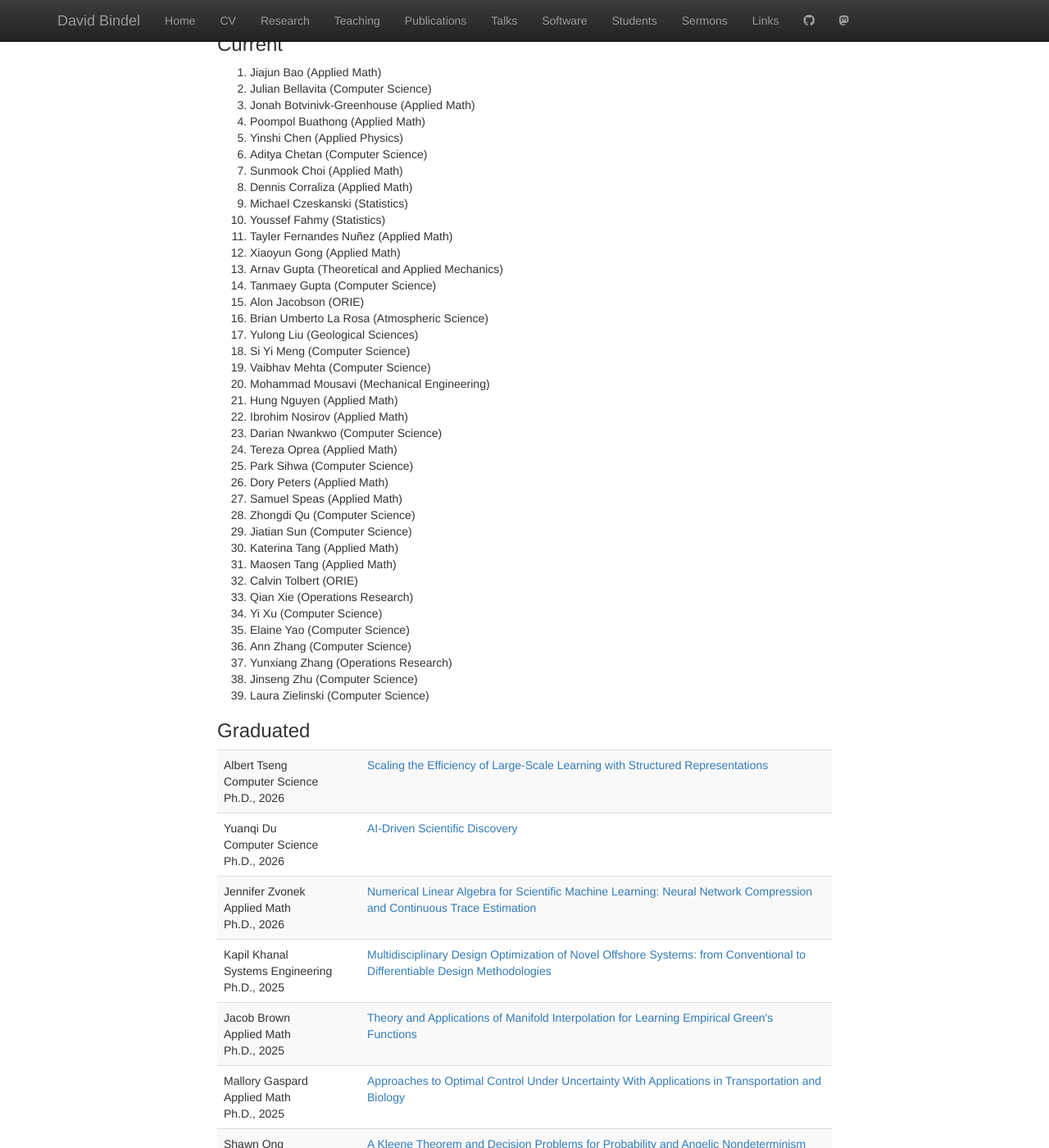
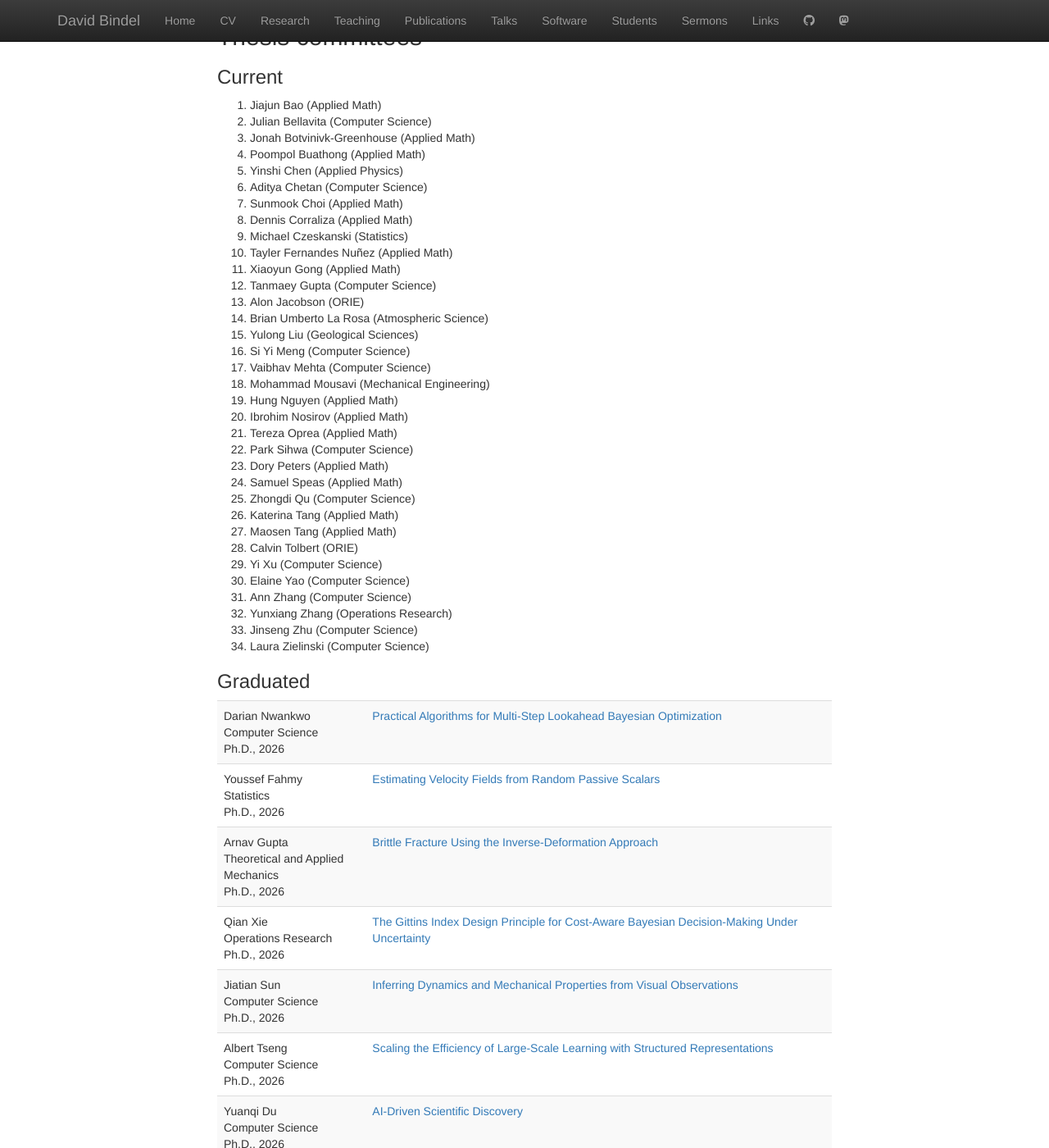
Before and after one commit to dbindel/cornell_web, a Jekyll site: the page built from students.html, in a window 1280 px wide and 1400 px high, scrolled down 6944 px. Shown: the whole window at 82% size. Built offline with Jekyll 4.4.1, drawn with Linux system fonts in a browser that asks for light colours; nearby versions of some CDN libraries; some of the changed text lies outside the part shown.

Commit message:
Updates: students, committees, talks.

```diff
--- a/_data/students.yml
+++ b/_data/students.yml
@@ -46,14 +46,6 @@
     current: true
     topic: Formal verification of numerical methods
   -
-    first: Darian
-    last: Nwankwo
-    field: Computer Science
-    where: cornell
-    current: true
-    topic: Transformed kernel methods for prediction and optimization
-    url: http://www.cs.cornell.edu/~don/
-  -
     degree: phd
     last: Park
     first: Sihwa
@@ -70,6 +62,16 @@
     current: true
     topic: Bayesian optimization
     url: https://www.orie.cornell.edu/research/grad-students/calvin-tolbert
+  -
+    first: Darian
+    last: Nwankwo
+    field: Computer Science
+    where: cornell
+    topic: Lookahead kernel methods for prediction and optimization
+    url: https://www.dariannwankwo.com/
+    thesis:
+      title: Practical Algorithms for Multi-Step Lookahead Bayesian Optimization
+      year: 2026
   -
     degree: phd
     first: Ariel
@@ -193,8 +195,8 @@
     first: Daniel
     last: Cao
     field: Computer Science
-    current: true
-    where: cornell
+    where: cornell
+    current: false
     proj:
       title: Precorrected FFTs for Kernels
       when: 2025
@@ -203,7 +205,7 @@
     first: Aryaman Sharma
     field: Computer Science
     where: cornell
-    current: true
+    current: false
     proj:
       title: Preconditioned RBFs with clustered centers
       when: 2025
@@ -212,7 +214,7 @@
     first: Ishita Sinha
     field: Computer Science
     where: cornell
-    current: true
+    current: false
     proj:
       title: Preconditioned RBFs with clustered centers
       when: 2025
@@ -220,9 +222,8 @@
     degree: meng
     first: Kelly Leiby
     field: Computer Science
-    current: true
-    where: cornell
-    current: true
+    where: cornell
+    current: false
     proj:
       title: Mesh-free methods for anisotropic diffusion
       when: 2025
@@ -231,7 +232,7 @@
     first: Tyler Petrillo
     field: Computer Science
     where: cornell
-    current: true
+    current: false
     grad: 2025
     proj:
       title: Preconditioned RBFs with clustered centers
@@ -962,156 +963,171 @@
     field: Statistics
   -
     degree: phd
+    last: Fernandes Nuñez
+    first: Tayler
+    field: Applied Math
+  -
+    degree: phd
+    last: Gong
+    first: Xiaoyun
+    field: Applied Math
+  -
+    degree: phd
+    last: Gupta
+    first: Tanmaey
+    field: Computer Science
+  -
+    degree: phd
+    last: Jacobson
+    first: Alon
+    field: ORIE
+  -
+    degree: phd
+    last: La Rosa
+    first: Brian Umberto
+    field: Atmospheric Science
+  -
+    degree: phd
+    last: Liu
+    first: Yulong
+    field: Geological Sciences
+  -
+    degree: phd
+    last: Meng
+    first: Si Yi
+    field: Computer Science
+  -
+    degree: phd
+    last: Mehta
+    first: Vaibhav
+    field: Computer Science
+  -
+    degree: phd
+    last: Mousavi
+    first: Mohammad
+    field: Mechanical Engineering
+  -
+    degree: phd
+    last: Nguyen
+    first: Hung
+    field: Applied Math
+  -
+    degree: phd
+    last: Nosirov
+    first: Ibrohim
+    field: Applied Math
+  -
+    degree: phd
+    last: Oprea
+    first: Tereza
+    field: Applied Math
+  -
+    degree: phd
+    first: Park
+    last: Sihwa
+    field: Computer Science
+  -
+    degree: phd
+    first: Dory
+    last: Peters
+    field: Applied Math
+  -
+    degree: phd
+    last: Speas
+    first: Samuel
+    field: Applied Math
+  -
+    degree: phd
+    last: Qu
+    first: Zhongdi
+    field: Computer Science
+  -
+    degree: phd
+    last: Tang
+    first: Katerina
+    field: Applied Math
+  -
+    degree: phd
+    last: Tang
+    first: Maosen
+    field: Applied Math
+  -
+    degree: phd
+    first: Calvin
+    last: Tolbert
+    field: ORIE
+  -
+    degree: phd
+    last: Xu
+    first: Yi
+    field: Computer Science
+  -
+    degree: phd
+    last: Yao
+    first: Elaine
+    field: Computer Science
+  -
+    degree: ms
+    last: Zhang
+    first: Ann
+    field: Computer Science
+  -
+    degree: phd
+    last: Zhang
+    first: Yunxiang
+    field: Operations Research
+  -
+    degree: phd
+    last: Zhu
+    first: Jinseng
+    field: Computer Science
+  -
+    degree: phd
+    last: Zielinski
+    first: Laura
+    field: Computer Science
+
+past_committees:
+  -
+    degree: phd
+    last: Nwankwo
+    first: Darian
+    field: Computer Science
+    thesis:
+      title: Practical Algorithms for Multi-Step Lookahead Bayesian Optimization
+      year: 2026
+  -
+    degree: phd
     last: Fahmy
     first: Youssef
     field: Statistics
-  -
-    degree: phd
-    last: Fernandes Nuñez
-    first: Tayler
-    field: Applied Math
-  -
-    degree: phd
-    last: Gong
-    first: Xiaoyun
-    field: Applied Math
+    thesis:
+      title: Estimating Velocity Fields from Random Passive Scalars
+      year: 2026
   -
     degree: phd
     last: Gupta
     first: Arnav
     field: Theoretical and Applied Mechanics
-  -
-    degree: phd
-    last: Gupta
-    first: Tanmaey
-    field: Computer Science
-  -
-    degree: phd
-    last: Jacobson
-    first: Alon
-    field: ORIE
-  -
-    degree: phd
-    last: La Rosa
-    first: Brian Umberto
-    field: Atmospheric Science
-  -
-    degree: phd
-    last: Liu
-    first: Yulong
-    field: Geological Sciences
-  -
-    degree: phd
-    last: Meng
-    first: Si Yi
-    field: Computer Science
-  -
-    degree: phd
-    last: Mehta
-    first: Vaibhav
-    field: Computer Science
-  -
-    degree: phd
-    last: Mousavi
-    first: Mohammad
-    field: Mechanical Engineering
-  -
-    degree: phd
-    last: Nguyen
-    first: Hung
-    field: Applied Math
-  -
-    degree: phd
-    last: Nosirov
-    first: Ibrohim
-    field: Applied Math
-  -
-    degree: phd
-    last: Nwankwo
-    first: Darian
-    field: Computer Science
-  -
-    degree: phd
-    last: Oprea
-    first: Tereza
-    field: Applied Math
-  -
-    degree: phd
-    first: Park
-    last: Sihwa
-    field: Computer Science
-  -
-    degree: phd
-    first: Dory
-    last: Peters
-    field: Applied Math
-  -
-    degree: phd
-    last: Speas
-    first: Samuel
-    field: Applied Math
-  -
-    degree: phd
-    last: Qu
-    first: Zhongdi
-    field: Computer Science
-  -
-    degree: phd
-    last: Sun
-    first: Jiatian
-    field: Computer Science
-  -
-    degree: phd
-    last: Tang
-    first: Katerina
-    field: Applied Math
-  -
-    degree: phd
-    last: Tang
-    first: Maosen
-    field: Applied Math
-  -
-    degree: phd
-    first: Calvin
-    last: Tolbert
-    field: ORIE
+    thesis:
+      title: Brittle Fracture Using the Inverse-Deformation Approach
+      year: 2026
   -
     degree: phd
     last: Xie
     first: Qian
     field: Operations Research
-  -
-    degree: phd
-    last: Xu
-    first: Yi
-    field: Computer Science
-  -
-    degree: phd
-    last: Yao
-    first: Elaine
-    field: Computer Science
-  -
-    degree: ms
-    last: Zhang
-    first: Ann
-    field: Computer Science
-  -
-    degree: phd
-    last: Zhang
-    first: Yunxiang
-    field: Operations Research
-  -
-    degree: phd
-    last: Zhu
-    first: Jinseng
-    field: Computer Science
-  -
-    degree: phd
-    last: Zielinski
-    first: Laura
-    field: Computer Science
-
-past_committees:
+    thesis:
+      title: The Gittins Index Design Principle for Cost-Aware Bayesian Decision-Making Under Uncertainty
+      year: 2026
+  -
+    degree: phd
+    last: Sun
+    first: Jiatian
+    field: Computer Science
+    thesis:
+      title: Inferring Dynamics and Mechanical Properties from Visual Observations
+      year: 2026
   -
     degree: phd
     last: Tseng
```
Also changed, not shown: _data/present.yml (+12 -0 lines), _data/service.yml (+10 -0 lines).
